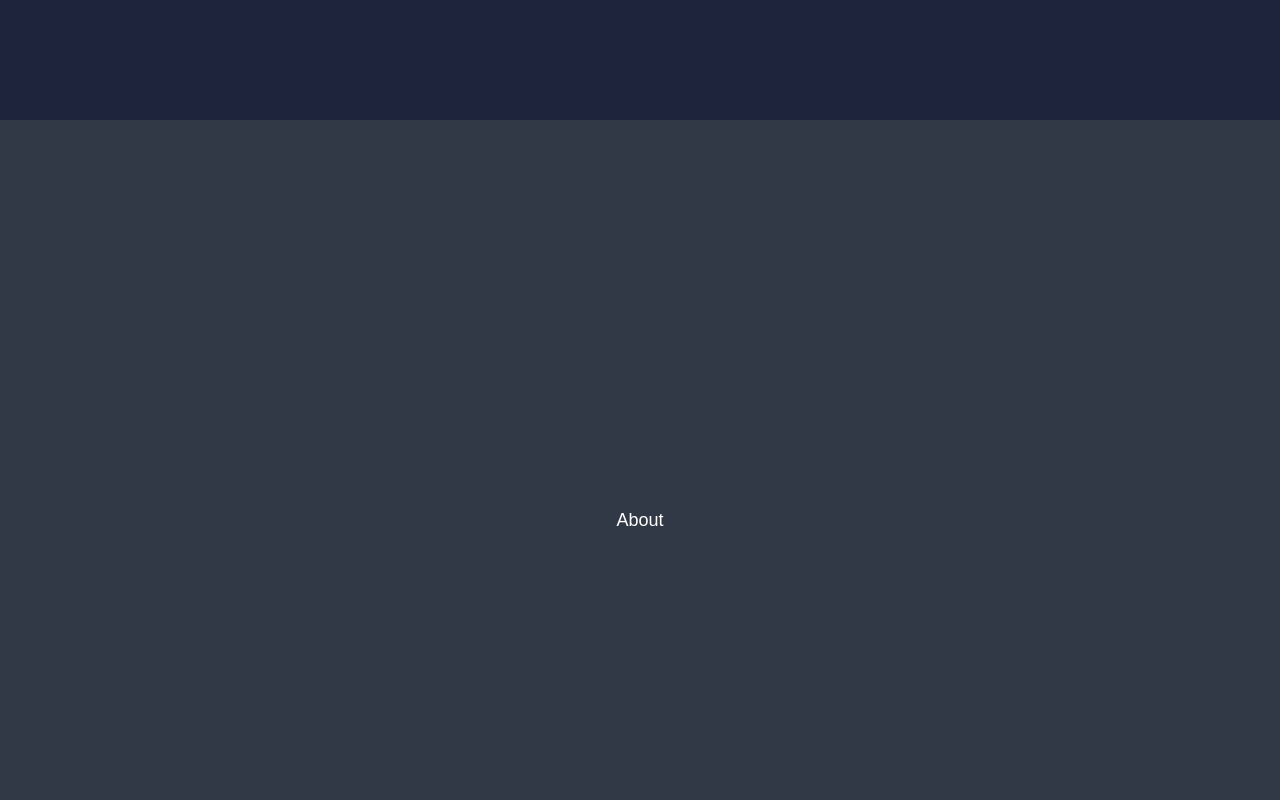
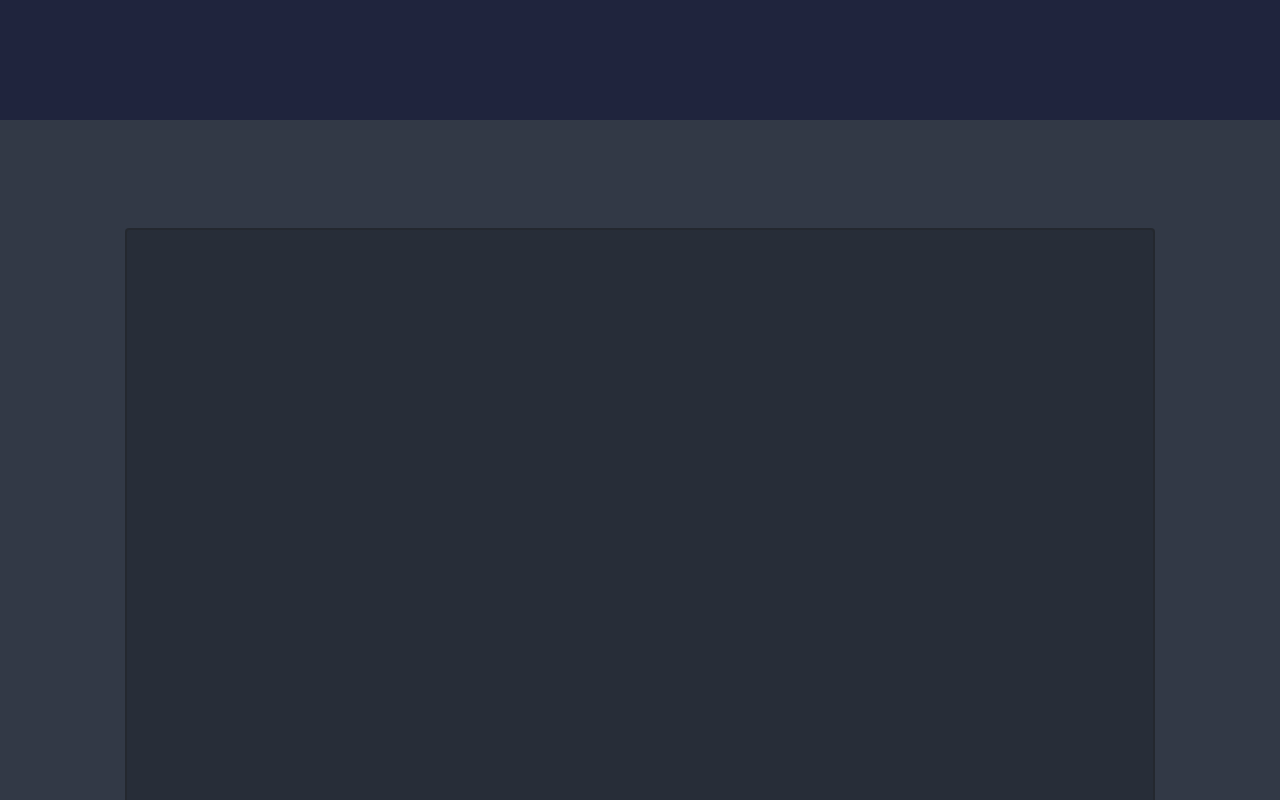
Before and after one commit to WillzinPBS/willzin-portfolio, an Angular app: page / in a window 1280 px wide. Shown: the part 680-1480 px from the top of the page. Built offline with nearby package versions, Linux system fonts and the light colour scheme.

Commit message:
initial commit

```diff
--- a/src/app/app.component.css
+++ b/src/app/app.component.css
@@ -160,6 +160,7 @@ section {
   justify-content: center;
   align-items: center;
   height: 100vh;
+  padding: 70px;
   background: #323946;
   color: #fff;
 }
@@ -168,6 +169,7 @@ section:nth-child(1) {
   display: flex;
   justify-content: center;
   gap: 50px;
+  padding: 0;
 
   .description {
     display: flex;
@@ -200,7 +202,7 @@ section:nth-child(1) {
     animation-iteration-count: infinite;
   }
 
-  .description .about {
+  .description .about-btn {
     display: flex;
     align-items: center;
     gap: 10px;
@@ -217,26 +219,22 @@ section:nth-child(1) {
     font-family: "Nunito", sans-serif;
   }
 
-  .description .about:hover {
+  .description .about-btn:hover {
     background: #1d1d24;
     gap: 15px;
   }
 
-  .description .about p {
+  .description .about-btn p {
     font-size: 18px;
     font-weight: 700;
     color: #fff;
     white-space: nowrap;
   }
 
-  .description .about img {
+  .description .about-btn img {
     max-width: 16%;
     height: auto;
     display: block;
-  }
-
-  .asd {
-    display: contents;
   }
 
   .image {
@@ -253,6 +251,21 @@ section:nth-child(1) {
     height: auto;
     border-radius: 50%;
     border: 10px solid #0000008a;
+  }
+}
+
+section:nth-child(2) {
+  display: flex;
+  align-items: center;
+  justify-content: center;
+
+  .about {
+    display: flex;
+    width: 90%;
+    height: 90%;
+    background: #11141a4f;
+    border-radius: 4px;
+    border: 2px solid #1f1f1f5b;
   }
 }
 
--- a/src/app/app.component.html
+++ b/src/app/app.component.html
@@ -27,7 +27,7 @@
               <a
                 aria-label="Home"
                 href="#home"
-                (click)="teste()"
+                (click)="scrollToSection()"
                 class="navbar-a"
               >
                 Home
@@ -37,7 +37,7 @@
               <a
                 aria-label="About"
                 href="#about"
-                (click)="teste()"
+                (click)="scrollToSection()"
                 class="navbar-a"
               >
                 About
@@ -47,7 +47,7 @@
               <a
                 aria-label="Services"
                 href="#services"
-                (click)="teste()"
+                (click)="scrollToSection()"
                 class="navbar-a"
               >
                 Services
@@ -57,7 +57,7 @@
               <a
                 aria-label="Portfolio"
                 href="#portfolio"
-                (click)="teste()"
+                (click)="scrollToSection()"
                 class="navbar-a"
               >
                 Portfolio
@@ -67,7 +67,7 @@
               <a
                 aria-label="Contact"
                 href="#contact"
-                (click)="teste()"
+                (click)="scrollToSection()"
                 class="navbar-a"
               >
                 Contact
@@ -85,8 +85,8 @@
             <h2>Hi There,<br />I'm Willian Brito</h2>
             <p class="line typing-animation">I'm Backend developer</p>
           </div>
-          <a class="about" href="#about">
-            <p class="asd">About me</p>
+          <a class="about-btn" href="#about">
+            <p>About me</p>
             <img src="../assets/image/down_arrow.svg" alt="" />
           </a>
         </div>
@@ -94,7 +94,9 @@
           <img src="../assets/image/eudrawned.png" alt="image" />
         </div>
       </section>
-      <section class="heading" id="about">About</section>
+      <section class="heading" id="about">
+        <div class="about"></div>
+      </section>
       <section class="heading" id="services">Services</section>
       <section class="heading" id="portfolio">Portfolio</section>
       <section class="heading" id="contact">Contact</section>
--- a/src/app/app.component.ts
+++ b/src/app/app.component.ts
@@ -43,7 +43,7 @@ export class AppComponent implements OnInit {
     this.animateLinks();
   }
 
-  teste() {
+  scrollToSection() {
     if (this.mobileMenu.classList.contains('active')) {
       this.handleClick();
     }
--- a/src/styles.css
+++ b/src/styles.css
@@ -34,4 +34,5 @@ body::-webkit-scrollbar-thumb {
   body {
     overflow-x: hidden;
   }
+
 }
```
